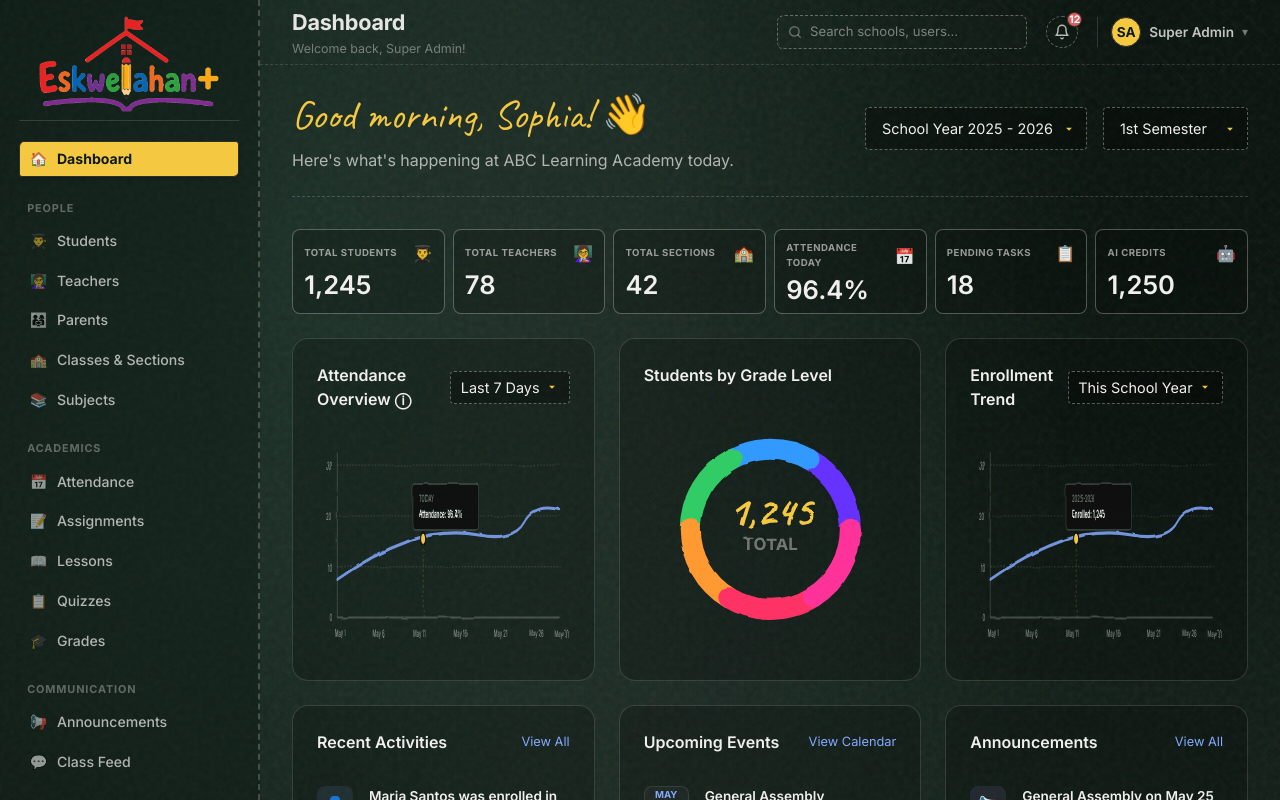
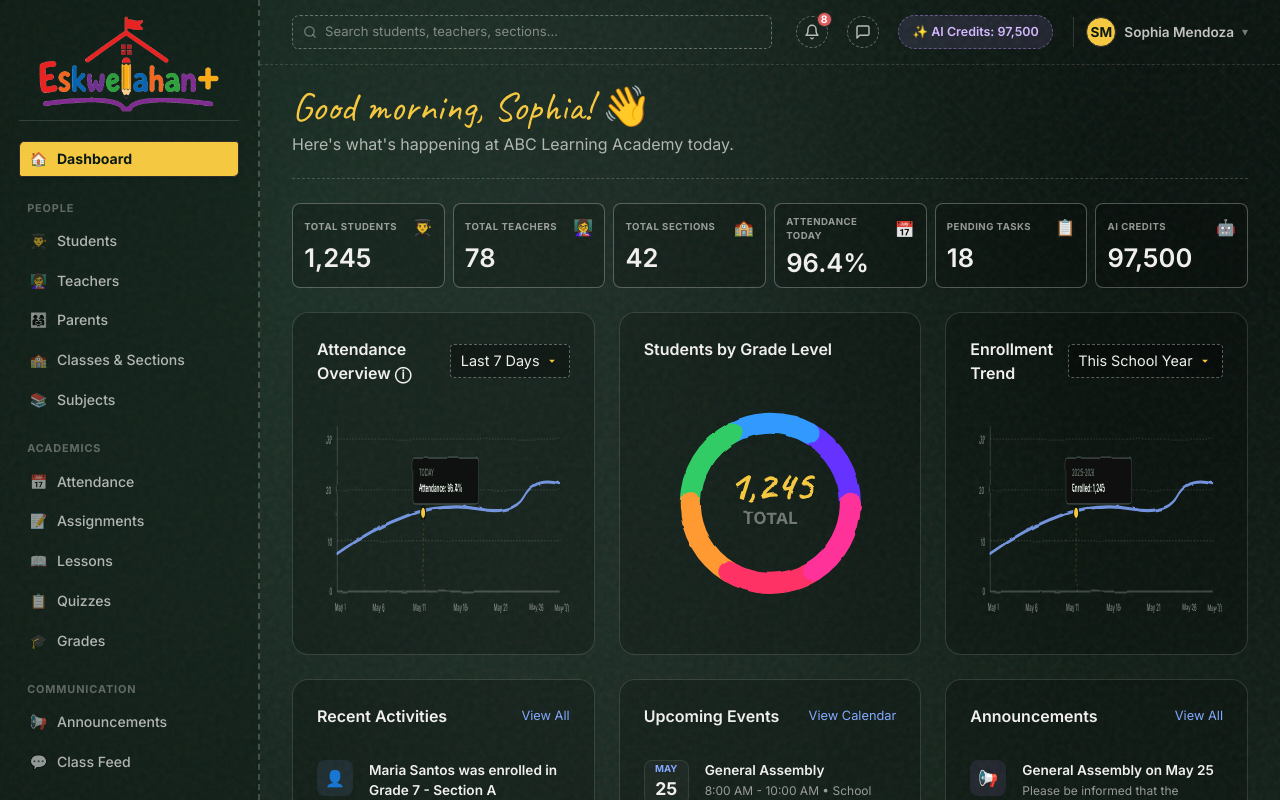
Before and after one commit to janreyHablaMina/School-Management-Sass, a Next.js app in the folder web/: page /school-admin in a window 1280 px wide. Shown: the top 800 px of the page. Built offline with nearby package versions, Linux system fonts and the light colour scheme; a web font is replaced by a local one.

Commit message:
Update school admin dashboard header

```diff
--- a/web/src/app/school-admin/page.tsx
+++ b/web/src/app/school-admin/page.tsx
@@ -1,11 +1,14 @@
 'use client';
 
-import React, { useState, useEffect, useRef } from 'react';
+import React, { useRef, useState } from 'react';
 import styles from '@/app/admin/admin.module.css';
 import { Sidebar } from '@/components/AdminLayout/Sidebar';
 import { TopBar } from '@/components/AdminLayout/TopBar';
 import { ChalkFilter } from '@/components/ChalkCharts';
 import { schoolAdminMenuGroups } from '@/lib/constants/navigation';
+import { useWorkspaceScroll } from '@/hooks/useWorkspaceScroll';
+import { useGreeting } from '@/lib/utils/greeting';
+import { schoolAdminMockData } from '@/lib/mock/schoolAdmin.mock';
 
 // Import views
 import { DashboardView } from '@/components/SchoolAdmin/Dashboard/DashboardView';
@@ -15,22 +18,10 @@ import { SchoolAdminPlaceholder } from '@/components/SchoolAdmin/shared/SchoolAd
 
 export default function SchoolAdminDashboard() {
   const [activeTab, setActiveTab] = useState('Dashboard');
-  const [isScrolled, setIsScrolled] = useState(false);
   const workspaceRef = useRef<HTMLDivElement>(null);
-
-  useEffect(() => {
-    const handleScroll = () => {
-      const workspace = workspaceRef.current;
-      const scrollTop = workspace ? workspace.scrollTop : 0;
-      const scrollY = window.scrollY;
-      setIsScrolled(scrollTop > 10 || scrollY > 10);
-    };
-
-    window.addEventListener('scroll', handleScroll, true);
-    return () => {
-      window.removeEventListener('scroll', handleScroll, true);
-    };
-  }, []);
+  const isScrolled = useWorkspaceScroll(workspaceRef);
+  const greeting = useGreeting();
+  const { totalAllocated } = schoolAdminMockData.aiCredits;
 
   const handleSetActiveTab = (tab: string) => {
     setActiveTab(tab);
@@ -67,6 +58,14 @@ export default function SchoolAdminDashboard() {
           selectedSchool={null}
           isScrolled={isScrolled}
           onSchoolsClick={() => {}}
+          userName="Sophia Mendoza"
+          userInitials="SM"
+          welcomeText={`${greeting}, Sophia!`}
+          notificationCount={8}
+          searchPlaceholder="Search students, teachers, sections..."
+          hideTitle
+          showMessages
+          aiCredits={totalAllocated}
         />
         {renderContent()}
       </section>
--- a/web/src/components/SchoolAdmin/Dashboard/DashboardView.tsx
+++ b/web/src/components/SchoolAdmin/Dashboard/DashboardView.tsx
@@ -7,6 +7,10 @@ import { useGreeting } from '@/lib/utils/greeting';
 
 export const DashboardView: React.FC = () => {
   const greeting = useGreeting();
+  const { perTeacher, teacherCount, totalAllocated } = schoolAdminMockData.aiCredits;
+  const totalAllocatedLabel = totalAllocated.toLocaleString();
+  const perTeacherLabel = perTeacher.toLocaleString();
+
   return (
     <div className={styles.dashboardContainer}>
       {/* HEADER SECTION */}
@@ -14,17 +18,6 @@ export const DashboardView: React.FC = () => {
         <div className={styles.headerText}>
           <h1>{greeting}, Sophia! 👋</h1>
           <p>Here&apos;s what&apos;s happening at ABC Learning Academy today.</p>
-        </div>
-
-        <div className={styles.headerControls}>
-          <select className={styles.dropdownSelect} defaultValue="2025-2026">
-            <option value="2025-2026">School Year 2025 - 2026</option>
-            <option value="2024-2025">School Year 2024 - 2025</option>
-          </select>
-          <select className={styles.dropdownSelect} defaultValue="1">
-            <option value="1">1st Semester</option>
-            <option value="2">2nd Semester</option>
-          </select>
         </div>
       </div>
 
@@ -36,7 +29,7 @@ export const DashboardView: React.FC = () => {
           { label: 'TOTAL SECTIONS', value: '42', icon: '🏫' },
           { label: 'ATTENDANCE TODAY', value: '96.4%', icon: '📅' },
           { label: 'PENDING TASKS', value: '18', icon: '📋' },
-          { label: 'AI CREDITS', value: '1,250', icon: '🤖' },
+          { label: 'AI CREDITS', value: totalAllocatedLabel, icon: '🤖' },
         ].map(m => (
           <div key={m.label} className={styles.metricCard}>
             <div className={styles.metricTop}>
@@ -163,7 +156,7 @@ export const DashboardView: React.FC = () => {
             { icon: '📉', text: 'Attendance dropped by 4.2% compared to last week.', color: '#b68eff' },
             { icon: '⚠️', text: 'Grade 10 - Section B has the highest missing assignments.', color: '#5cc789' },
             { icon: '📖', text: '8 students have incomplete requirements.', color: '#ffab6b' },
-            { icon: '⚡', text: 'You have 1,250 AI credits remaining this month.', color: '#ff7e93' },
+            { icon: '⚡', text: `${totalAllocatedLabel} AI credits are allocated across ${teacherCount} teachers (${perTeacherLabel} each).`, color: '#ff7e93' },
           ].map((insight, i) => (
             <div key={i} className={styles.insightBox}>
               <div className={styles.insightBoxIcon} style={{ background: `rgba(255,255,255,0.05)`, color: insight.color }}>
--- a/web/src/components/SchoolAdmin/Dashboard/dashboard.module.css
+++ b/web/src/components/SchoolAdmin/Dashboard/dashboard.module.css
@@ -12,9 +12,10 @@
   display: flex;
   justify-content: space-between;
   align-items: center;
+  gap: 1rem;
+  flex-wrap: wrap;
   border-bottom: 1px dashed rgba(240, 239, 237, 0.2);
-  padding-bottom: 1.5rem;
-  margin-bottom: 0.5rem;
+  padding-bottom: 1.35rem;
 }
 
 .headerText h1 {
@@ -22,18 +23,13 @@
   font-size: 2.5rem;
   color: #f5c842;
   margin: 0 0 0.2rem 0;
+  line-height: 1.1;
 }
 
 .headerText p {
+  margin: 0;
   color: rgba(240, 239, 237, 0.7);
   font-size: 1rem;
-  margin: 0;
-}
-
-.headerControls {
-  display: flex;
-  gap: 1rem;
-  align-items: center;
 }
 
 .dropdownSelect {
--- a/web/src/lib/mock/schoolAdmin.mock.ts
+++ b/web/src/lib/mock/schoolAdmin.mock.ts
@@ -1,4 +1,11 @@
 export const schoolAdminMockData = {
+  aiCredits: {
+    perTeacher: 1250,
+    teacherCount: 78,
+    get totalAllocated() {
+      return this.perTeacher * this.teacherCount;
+    },
+  },
   recentActivities: [
     {
       id: 1,
```
